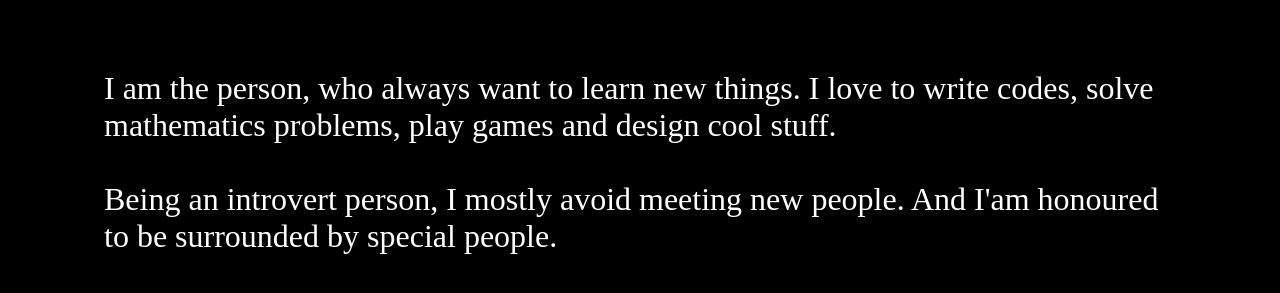
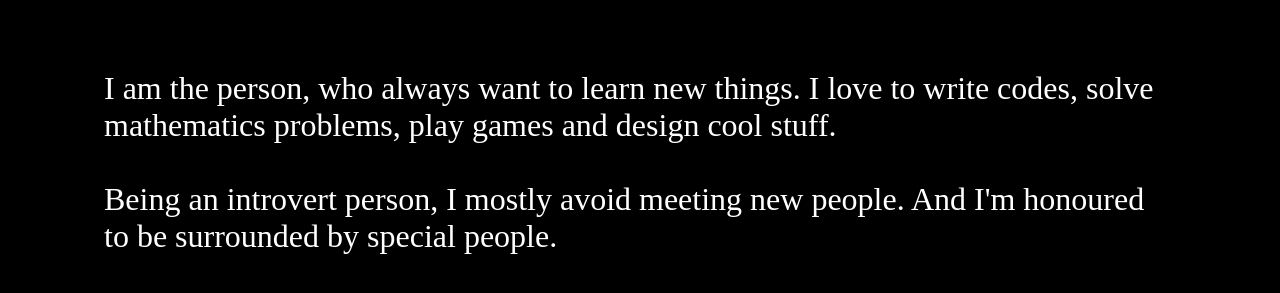
Before and after one commit to argonhere/menub, a plain HTML site: page about.html in a window 1280 px wide. Shown: the part 137-430 px from the top of the page. Drawn offline with Linux system fonts and the light colour scheme.

Commit message:
Update about.html

```diff
--- a/about.html
+++ b/about.html
@@ -25,7 +25,7 @@
         solve mathematics problems, play games and design cool stuff.
         <br><br>
         Being an introvert person, I mostly avoid meeting new people. And
-        I'am honoured to be surrounded by special people.
+        I'm honoured to be surrounded by special people.
     </p>
 </body>
 </html>
```
